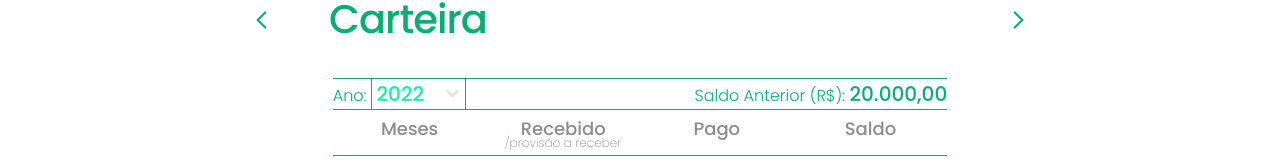
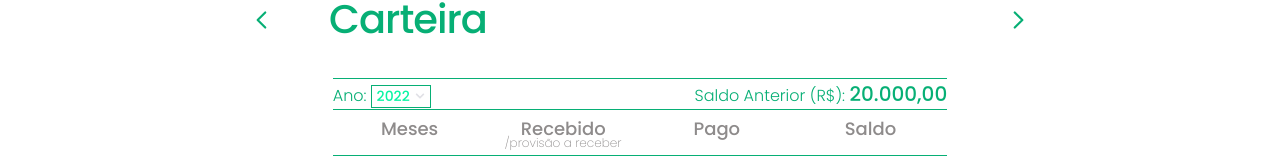
Before and after one commit to FelipeRochaOl/cont4me, a Next.js app: page /dashboard in a window 1280 px wide. Shown: the part 295-462 px from the top of the page. Built offline with nearby package versions, Linux system fonts and the light colour scheme.

Commit message:
Fix select year calendar bill

```diff
--- a/src/components/CalendarBill/index.tsx
+++ b/src/components/CalendarBill/index.tsx
@@ -23,9 +23,18 @@ export const CalendarBill = () => {
           <thead>
             <tr className="topTableBill">
               <th colSpan={2}>
-                <SelectRadix id="year" label="Ano" defaultValue="2022">
-                  <SelectItem value="2022">2022</SelectItem>
-                  <SelectItem value="2021">2021</SelectItem>
+                <SelectRadix
+                  id="year"
+                  label="Ano"
+                  defaultValue="2022"
+                  iconSize={10}
+                >
+                  <SelectItem value="2022" iconSize={10}>
+                    2022
+                  </SelectItem>
+                  <SelectItem value="2021" iconSize={10}>
+                    2021
+                  </SelectItem>
                 </SelectRadix>
               </th>
               <th colSpan={2}>
--- a/src/components/CalendarBill/styles.ts
+++ b/src/components/CalendarBill/styles.ts
@@ -82,9 +82,24 @@ export const CalendarBillTable = styled('table', {
         },
 
         '.selectTrigger': {
+          padding: '0 5px',
           outline: '0.3px solid $green200',
           color: '$green100',
-          minWidth: '83px'
+
+          span: {
+            fontSize: '$2sm',
+
+            '& + &': {
+              marginLeft: '5px'
+            }
+          }
+        },
+
+        '.selectItem': {
+          span: {
+            fontSize: '$2sm',
+            marginRight: '5px'
+          }
         },
 
         '.selectTrigger:hover': {
--- a/src/components/Form/SelectItem/index.tsx
+++ b/src/components/Form/SelectItem/index.tsx
@@ -1,20 +1,20 @@
 import * as Select from '@radix-ui/react-select'
-import { forwardRef, ReactNode } from 'react'
+import { forwardRef, ReactNode, RefAttributes } from 'react'
 import { FaCheck } from 'react-icons/fa'
 import { SelectItemContainer } from './styles'
 
-interface ISelectItemProps {
+interface ISelectItemProps extends RefAttributes<HTMLDivElement> {
   children: ReactNode
   value: string
   iconSize?: number
 }
 
 const SelectItemComponent = (
-  { children, value, iconSize = 15 }: ISelectItemProps,
+  { children, value, iconSize = 15, ...rest }: ISelectItemProps,
   ref: any
 ) => {
   return (
-    <SelectItemContainer>
+    <SelectItemContainer {...rest}>
       <Select.Item key={value} value={value} className="selectItem" ref={ref}>
         <Select.ItemText>{children}</Select.ItemText>
         <Select.ItemIndicator className="selectItemIndicator">
--- a/src/components/Form/SelectRadix/index.tsx
+++ b/src/components/Form/SelectRadix/index.tsx
@@ -37,10 +37,10 @@ const SelectComponent = (
 
   if (selectData) {
     return (
-      <SelectContainer ref={ref} className="selectContainer">
+      <SelectContainer ref={ref} className="selectContainer" id={id}>
         <label htmlFor={id}>{label}:</label>
         <Select.Root value={selectData} onValueChange={handleSelectValue}>
-          <Select.Trigger className="selectTrigger" id={id} aria-label={label}>
+          <Select.Trigger className="selectTrigger" aria-label={label}>
             <Select.Value aria-label={selectData} className="selectValue">
               {selectData}
             </Select.Value>
```
